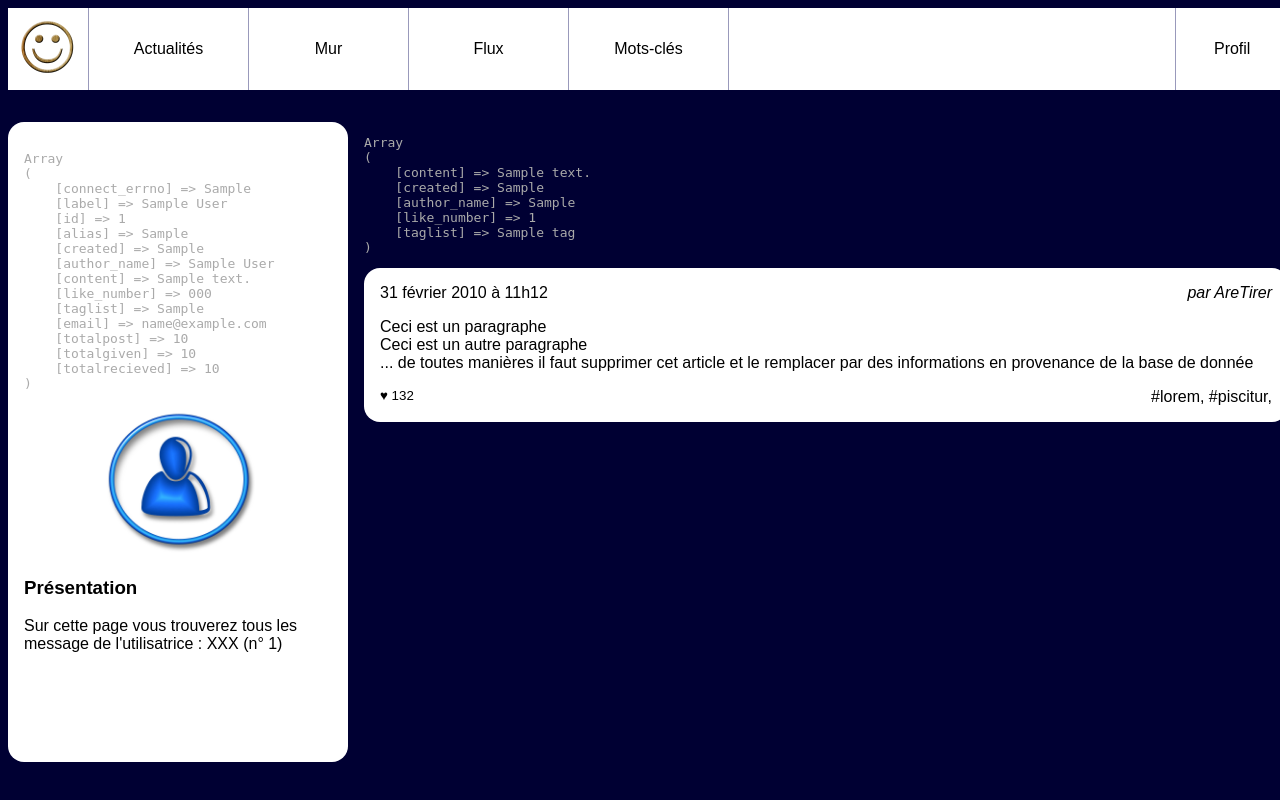
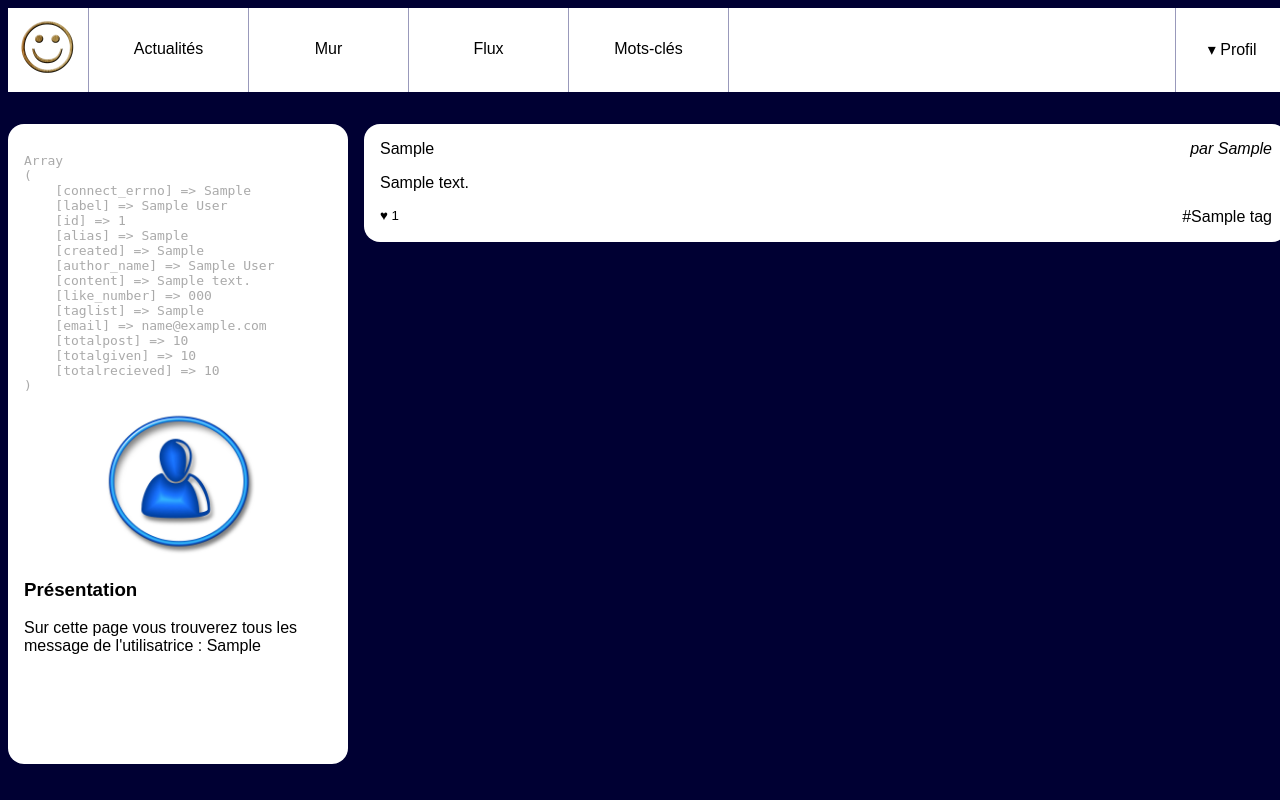
Before and after one commit to Gabrielparizet/travel_book, a PHP site: page /wall.php?user_id=1 in a window 1280 px wide. Run offline with PHP 8.4, Linux system fonts and the light colour scheme; tables that the repository leaves empty or names only in its code hold one stand-in row (values such as "Sample post").

Commit message:
(feat)update wall.php

```diff
--- a/wall.php
+++ b/wall.php
@@ -1,30 +1,7 @@
-<!doctype html>
-<html lang="fr">
-    <head>
-        <meta charset="utf-8">
-        <title>ReSoC - Mur</title>
-        <meta name="author" content="Julien Falconnet">
-        <link rel="stylesheet" href="style.css"/>
-    </head>
-    <body>
-        <header>
-            <img src="resoc.jpg" alt="Logo de notre réseau social"/>
-            <nav id="menu">
-                <a href="news.php">Actualités</a>
-                <a href="wall.php?user_id=5">Mur</a>
-                <a href="feed.php?user_id=5">Flux</a>
-                <a href="tags.php?tag_id=1">Mots-clés</a>
-            </nav>
-            <nav id="user">
-                <a href="#">Profil</a>
-                <ul>
-                    <li><a href="settings.php?user_id=5">Paramètres</a></li>
-                    <li><a href="followers.php?user_id=5">Mes suiveurs</a></li>
-                    <li><a href="subscriptions.php?user_id=5">Mes abonnements</a></li>
-                </ul>
+    <?php
+        include 'index.php';
+    ?>
 
-            </nav>
-        </header>
     <div id="wrapper">
         <?php
         /**
@@ -35,12 +12,6 @@
          * ... mais en résumé c'est une manière de passer des informations à la page en ajoutant des choses dans l'url
          */
         $userId =intval($_GET['user_id']);
-            ?>
-            <?php
-            /**
-             * Etape 2: se connecter à la base de donnée
-             */
-            $mysqli = new mysqli("localhost", "root", "root", "socialnetwork");
         ?>
 
         <aside>
@@ -57,8 +28,7 @@
             <img src="user.jpg" alt="Portrait de l'utilisatrice"/>
             <section>
                 <h3>Présentation</h3>
-                    <p>Sur cette page vous trouverez tous les message de l'utilisatrice : XXX
-                        (n° <?php echo $userId ?>)
+                <p>Sur cette page vous trouverez tous les message de l'utilisatrice : <?php echo $user['alias']; ?>
                 </p>
             </section>
         </aside>
@@ -91,24 +61,27 @@
             while ($post = $lesInformations->fetch_assoc())
             {
 
-                    echo "<pre>" . print_r($post, 1) . "</pre>";
+                // echo "<pre>" . print_r($post, 1) . "</pre>";
                 ?>
                 <article>
                     <h3>
-                            <time datetime='2020-02-01 11:12:13' >31 février 2010 à 11h12</time>
+                        <time datetime='2020-02-01 11:12:13' > <?php echo $post['created'];?> </time>
                     </h3>
-                        <address>par AreTirer</address>
+                    <address>par <?php echo $post['author_name'];?></address>
                     <div>
-                            <p>Ceci est un paragraphe</p>
-                            <p>Ceci est un autre paragraphe</p>
-                            <p>... de toutes manières il faut supprimer cet
-                                article et le remplacer par des informations en
-                                provenance de la base de donnée</p>
+
+                        <p><?php echo $post['content'];?></p>
                     </div>
                     <footer>
-                            <small>♥ 132</small>
-                            <a href="">#lorem</a>,
-                            <a href="">#piscitur</a>,
+                        <small>♥ <?php echo $post['like_number'];?></small>
+                        <?php
+                        $tag = $post['taglist'];
+                        $arrayOfTags = explode(",",$tag);
+                        $index = 0;
+                        for ($index = 0; $index < count($arrayOfTags); $index++) {
+                            echo '<a href="">' . "#" . $arrayOfTags[$index] . '</a>' . ' ';
+                        }
+                        ?>
                     </footer>
                 </article>
             <?php } ?>
@@ -116,5 +89,3 @@
 
         </main>
     </div>
-    </body>
-</html>
```
Lines whose indentation alone changed are shown as unchanged.
